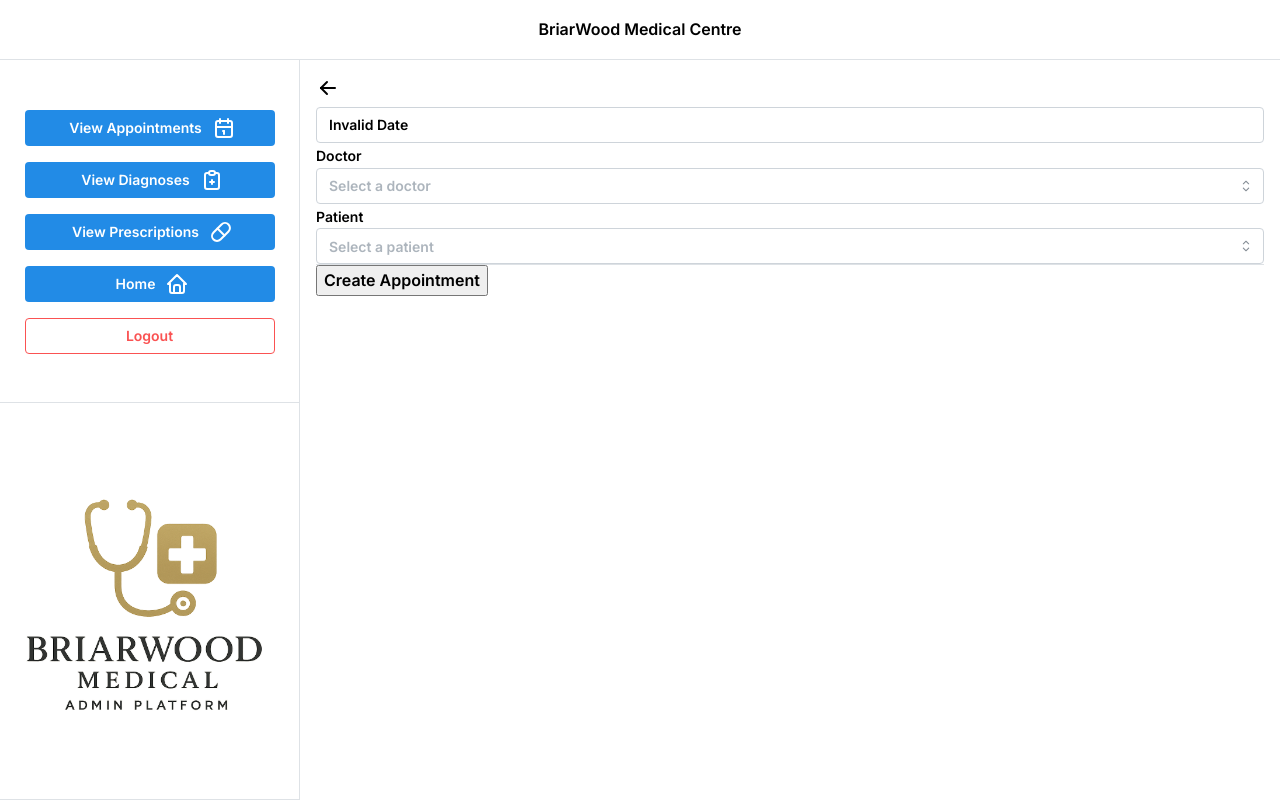
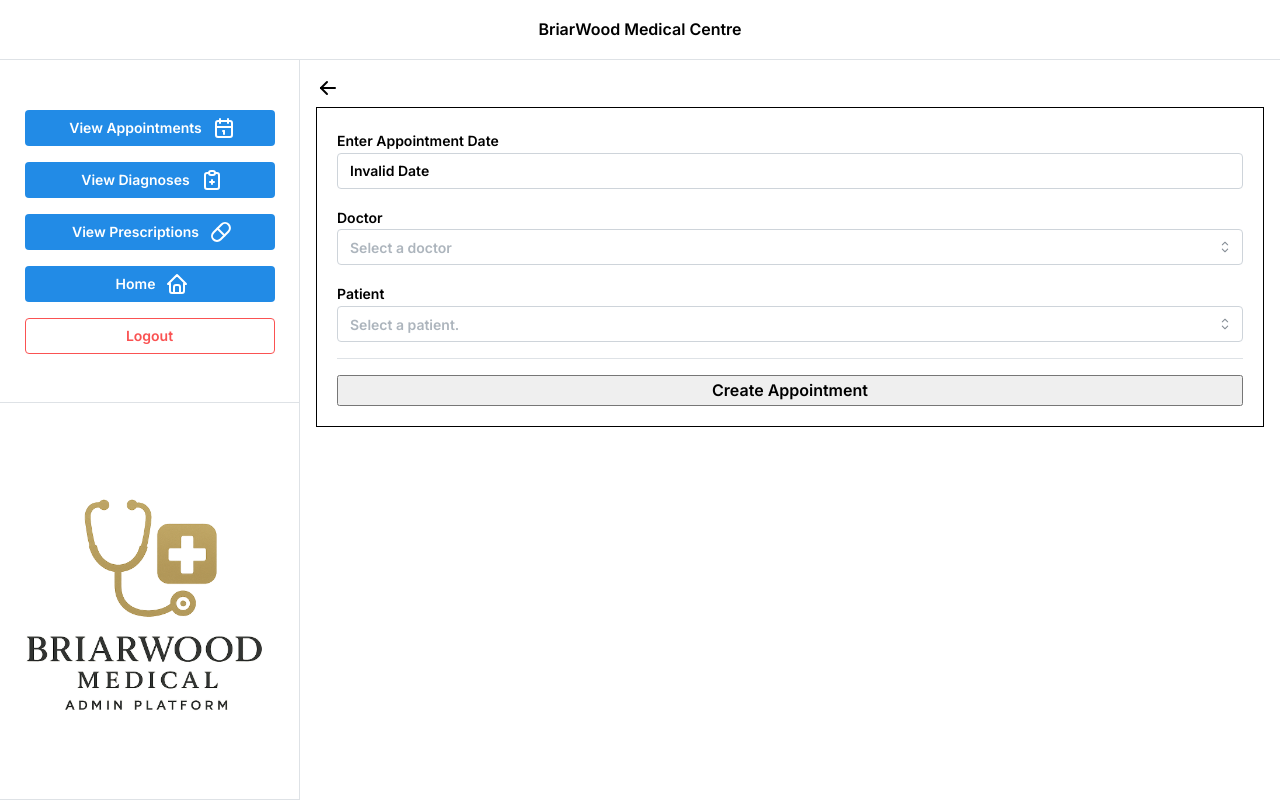
Before and after one commit to N00222244/doctorhouse, a React (Create React App) app: page /app/appointments/create in a window 1280 px wide. Built offline with nearby package versions, Linux system fonts and the light colour scheme; no server answers; sample sign-in values are in the browser's storage.

Commit message:
added some extra validation to the forms also added form box component to give style to forms will design it a little bit more later (meant to look like prescription form)

```diff
--- /dev/null
+++ b/src/components/FormBox.js
@@ -0,0 +1,27 @@
+
+
+
+import { Box, Stack, Paper, Container } from "@mantine/core";
+import { Children } from "react";
+
+const FormBox = ({children}) => {
+
+
+
+    return (
+        <>
+
+
+            <Container style={{ border: "1px solid black",  padding: "20px", }}>
+
+
+                    {children}
+
+            </Container>
+
+
+        </>
+    )
+}
+
+export default FormBox;
--- a/src/pages/Appointments/CreateAppointment.js
+++ b/src/pages/Appointments/CreateAppointment.js
@@ -1,7 +1,7 @@
 import axios from "axios";
 import { useNavigate } from "react-router-dom";
 import { useAuth } from "../../utils/useAuth";
-import { TextInput, NumberInput, Divider } from "@mantine/core";
+import { TextInput, NumberInput, Divider, Stack } from "@mantine/core";
 import { useForm  } from '@mantine/form';
 import { showNotification } from "@mantine/notifications";
 import { DatePickerInput } from "@mantine/dates";
@@ -9,6 +9,7 @@ import { useEffect, useState } from "react";
 
 import { Select } from "@mantine/core";
 import BackButton from "../../components/BackButton";
+import FormBox from "../../components/FormBox";
 
 
 
@@ -39,6 +40,10 @@ const CreateAppointment = () => {
         patient_id: ''
         },
          validate: {
+            appointment_date: (value) => (value ? null : "startdate is required"),
+            patient_id: (value) => (value ? null : "Patient selection is required"),
+            doctor_id: (value) => (value ? null : "Doctor selection is required"),
+
 
         },
     });
@@ -117,17 +122,22 @@ const CreateAppointment = () => {
 
             <BackButton/>
 
+            <FormBox>
+
             <form onSubmit={form.onSubmit(handleSubmit)}>
 
 
-                <DatePickerInput   {...form.getInputProps('appointment_date')}  name="appointment_date"  placeholder="Enter Appointment Date" ></DatePickerInput>
+                <Stack>
+
+
+                <DatePickerInput label="Enter Appointment Date"  {...form.getInputProps('appointment_date')}  name="appointment_date"  placeholder="Enter Appointment Date" ></DatePickerInput>
                 <Select label="Doctor" placeholder="Select a doctor" data={doctors.map((doctor) => ({
                     value: String(doctor.id),
                     label: `Dr. ${doctor.first_name} ${doctor.last_name}`,
                 }))}
                 {...form.getInputProps("doctor_id")}/>
 
-                <Select label="Patient" placeholder="Select a patient" data={patients.map((patient) => ({
+                <Select label="Patient" placeholder="Select a patient." data={patients.map((patient) => ({
                     value: String(patient.id),
                     label: `${patient.first_name} ${patient.last_name}`,
                 }))}
@@ -138,7 +148,11 @@ const CreateAppointment = () => {
 
 
                 <button type="submit">Create Appointment</button>
+
+                </Stack>
             </form>
+
+            </FormBox>
 
 
         </div>
--- a/src/pages/Appointments/EditAppointment.js
+++ b/src/pages/Appointments/EditAppointment.js
@@ -1,7 +1,7 @@
 import axios from "axios";
 import { useNavigate, useParams } from "react-router-dom";
 import { useAuth } from "../../utils/useAuth";
-import { TextInput, NumberInput } from "@mantine/core";
+import { TextInput, NumberInput, Stack } from "@mantine/core";
 import { useForm  } from '@mantine/form';
 import { showNotification } from "@mantine/notifications";
 import { DatePickerInput } from "@mantine/dates";
@@ -9,6 +9,7 @@ import { DatePickerInput } from "@mantine/dates";
 import { useState, useEffect } from "react";
 import { Select } from "@mantine/core";
 import BackButton from "../../components/BackButton";
+import FormBox from "../../components/FormBox";
 
 
 
@@ -36,7 +37,9 @@ const EditAppointment = () => {
         patient_id: ''
         },
          validate: {
-
+           appointment_date: (value) => (value ? null : "startdate is required"),
+            patient_id: (value) => (value ? null : "Patient selection is required"),
+            doctor_id: (value) => (value ? null : "Doctor selection is required"),
         },
     });
 
@@ -105,21 +108,25 @@ const EditAppointment = () => {
     return (
         <div>
 
+            <BackButton/>
+            <FormBox>
 
-            <BackButton/>
 
             <form onSubmit={form.onSubmit(handleSubmit)}>
 
 
-                <DatePickerInput  {...form.getInputProps('appointment_date')}  name="appointment_date"  placeholder="Enter Appointment Date" ></DatePickerInput>
+                <Stack>
 
-                <Select label="Doctor" placeholder="Select a doctor" data={doctors.map((doctor) => ({
+
+                <DatePickerInput label="Enter Appointment Date." {...form.getInputProps('appointment_date')}  name="appointment_date"  placeholder="Enter Appointment Date" ></DatePickerInput>
+
+                <Select label="Select Doctor." placeholder="Select a doctor" data={doctors.map((doctor) => ({
                                     value: String(doctor.id),
                                     label: `Dr. ${doctor.first_name} ${doctor.last_name}`,
                                 }))}
                                 {...form.getInputProps("doctor_id")}/>
 
-                <Select label="Patient" placeholder="Select a patient" data={patients.map((patient) => ({
+                <Select label="Select Patient." placeholder="Select a patient" data={patients.map((patient) => ({
                                     value: String(patient.id),
                                     label: `${patient.first_name} ${patient.last_name}`,
                                 }))}
@@ -129,7 +136,11 @@ const EditAppointment = () => {
 
 
                 <button type="submit">Edit Appointment</button>
+
+                </Stack>
             </form>
+
+            </FormBox>
 
 
         </div>
--- a/src/pages/Diagnoses/CreateDiagnoses.js
+++ b/src/pages/Diagnoses/CreateDiagnoses.js
@@ -33,6 +33,9 @@ const CreateDiagnoses = () => {
         diagnosis_date: ''
         },
          validate: {
+            patient_id: (value) => (value ? null : "Patient selection is required"),
+            condition: (value) => (value ? null : "Medication is required"),
+            diagnosis_date: (value) => (value ? null : "startdate is required"),
 
         },
     });
--- a/src/pages/Diagnoses/EditDiagnoses.js
+++ b/src/pages/Diagnoses/EditDiagnoses.js
@@ -34,6 +34,9 @@ const EditDiagnoses = () => {
 
         },
          validate: {
+            patient_id: (value) => (value ? null : "Patient selection is required"),
+            condition: (value) => (value ? null : "Medication is required"),
+            diagnosis_date: (value) => (value ? null : "startdate is required"),
 
         },
     });
--- a/src/pages/Doctors/EditDoctor.js
+++ b/src/pages/Doctors/EditDoctor.js
@@ -1,12 +1,13 @@
 import axios from "axios";
 import { useNavigate } from "react-router-dom";
 import { useAuth } from "../../utils/useAuth";
-import { Select, TextInput } from "@mantine/core";
+import { Select, Stack, TextInput } from "@mantine/core";
 import { useForm  } from '@mantine/form';
 import { showNotification } from "@mantine/notifications";
 import { useEffect } from "react";
 import { useParams } from "react-router-dom";
 import BackButton from "../../components/BackButton";
+import FormBox from "../../components/FormBox";
 
 
 
@@ -88,7 +89,7 @@ const EditDoctor = () => {
 
             showNotification({
                 title: 'Doctor Edited Succesfully',
-                message: `Doctor ${res.data.first_name} ${res.data.last_name} created.`,
+                message: `Doctor ${res.data.first_name} ${res.data.last_name} Has Been Edited.`,
                 color: 'green',
                 autoClose: 7000
 
@@ -138,7 +139,12 @@ const EditDoctor = () => {
 
             <BackButton/>
 
+            <FormBox>
+
             <form onSubmit={form.onSubmit(handleSubmit)}>
+
+
+                <Stack>
 
 
                 <TextInput  type='text'  {...form.getInputProps('first_name')}  name="first_name"  placeholder="Enter First name" ></TextInput>
@@ -180,7 +186,12 @@ const EditDoctor = () => {
                 {/* <input onChange={handleChange} value={form.specialisation} type='specialisation' name="specialisation" placeholder="Enter your specialisation"></input> */}
                 <button type="submit">Submit</button>
 
+
+                </Stack>
+
             </form>
+
+            </FormBox>
 
 
         </div>
--- a/src/pages/patients/CreatePatient.js
+++ b/src/pages/patients/CreatePatient.js
@@ -6,6 +6,7 @@ import { useForm  } from '@mantine/form';
 import { showNotification } from "@mantine/notifications";
 import { DatePicker, DatePickerInput } from "@mantine/dates";
 import BackButton from "../../components/BackButton";
+import FormBox from "../../components/FormBox";
 
 
 
--- a/src/pages/prescriptions/CreatePrescription.js
+++ b/src/pages/prescriptions/CreatePrescription.js
@@ -40,10 +40,17 @@ const CreatePrescription = () => {
         diagnosis_id: '',
         medication: '',
         dosage: '',
-        start_date: '',
-        end_date : ''
+        start_date: new Date(),
+        end_date : new Date()
         },
          validate: {
+            patient_id: (value) => (value ? null : "Patient selection is required"),
+            doctor_id: (value) => (value ? null : "Doctor selection is required"),
+            diagnosis_id: (value) => (value ? null : "Diagnosis selection is required"),
+            medication: (value) => (value ? null : "Medication is required"),
+            dosage: (value) => (value ? null : "Dosage is required"),
+            start_date: (value) => (value ? null : "startdate is required"),
+            end_date: (value) => (value ? null : "end date is required"),
 
         },
     });
--- a/src/pages/prescriptions/EditPrescription.js
+++ b/src/pages/prescriptions/EditPrescription.js
@@ -41,6 +41,13 @@ const EditPrescription = () => {
         end_date : ''
         },
          validate: {
+            patient_id: (value) => (value ? null : "Patient selection is required"),
+            doctor_id: (value) => (value ? null : "Doctor selection is required"),
+            diagnosis_id: (value) => (value ? null : "Diagnosis selection is required"),
+            medication: (value) => (value ? null : "Medication is required"),
+            dosage: (value) => (value ? null : "Dosage is required"),
+            start_date: (value) => (value ? null : "startdate is required"),
+            end_date: (value) => (value ? null : "end date is required"),
 
         },
     });
```
Also changed, not shown: src/pages/Doctors/CreateDoctor.js (+26 -16 lines).
